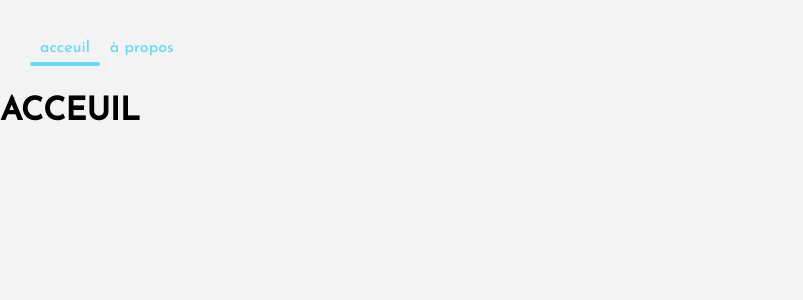
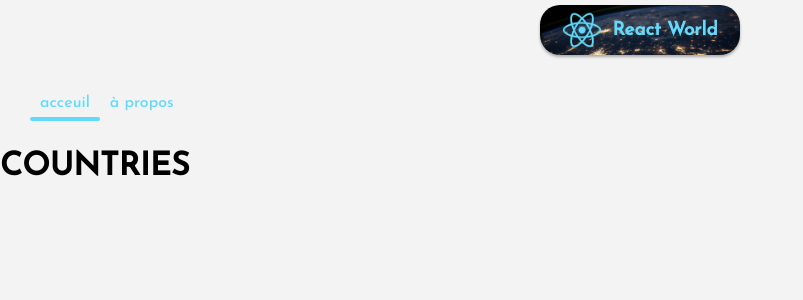
Before and after one commit to tafitahery/cours-react-1, a React (Create React App) app: page / in a window 1280 px wide. Shown: the top 300 px of the page, without its empty margins (0-803 px from the left). Built offline with nearby package versions, Linux system fonts and the light colour scheme.

Commit message:
Création du composant Logo

```diff
--- /dev/null
+++ b/src/components/Countries.js
@@ -0,0 +1,11 @@
+import React from 'react';
+
+const Countries = () => {
+  return (
+    <div>
+      <h1>COUNTRIES</h1>
+    </div>
+  );
+};
+
+export default Countries;
--- /dev/null
+++ b/src/components/Logo.js
@@ -0,0 +1,13 @@
+import React from 'react';
+
+const Logo = () => {
+  return (
+    <div className="logo">
+      {/* Les images importés depuis la balise IMG sont accessible dans "public" */}
+      <img src="./logo192.png" alt="logo react" />
+      <h3>React World</h3>
+    </div>
+  );
+};
+
+export default Logo;
--- a/src/pages/About.js
+++ b/src/pages/About.js
@@ -1,9 +1,11 @@
 import React from 'react';
+import Logo from '../components/Logo';
 import Navigation from '../components/Navigation';
 
 const About = () => {
   return (
     <div>
+      <Logo />
       <Navigation />
       <h1>A propos</h1>
       <br />
--- a/src/pages/Home.js
+++ b/src/pages/Home.js
@@ -1,11 +1,14 @@
 import React from 'react';
+import Countries from '../components/Countries';
+import Logo from '../components/Logo';
 import Navigation from '../components/Navigation';
 
 const Home = () => {
   return (
     <div>
+      <Logo />
       <Navigation />
-      <h1>ACCEUIL</h1>
+      <Countries />
     </div>
   );
 };
```
Also changed, not shown: countries-api.txt (added).
